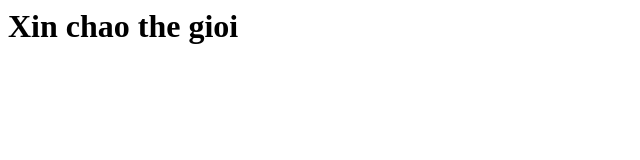
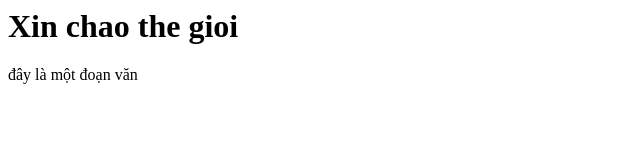
Before and after one commit to hiep232709/Java26, a plain HTML site: page index.html in a window 1280 px wide. Shown: the whole page, without its empty margins (0-640 px from the left). Drawn offline with Linux system fonts and the light colour scheme.

Commit message:
Add code vao index.html
Them 1 doan van

```diff
--- a/index.html
+++ b/index.html
@@ -1 +1,2 @@
 <h1>Xin chao the gioi</h1>
+<p>đây là một đoạn văn</p>
```
